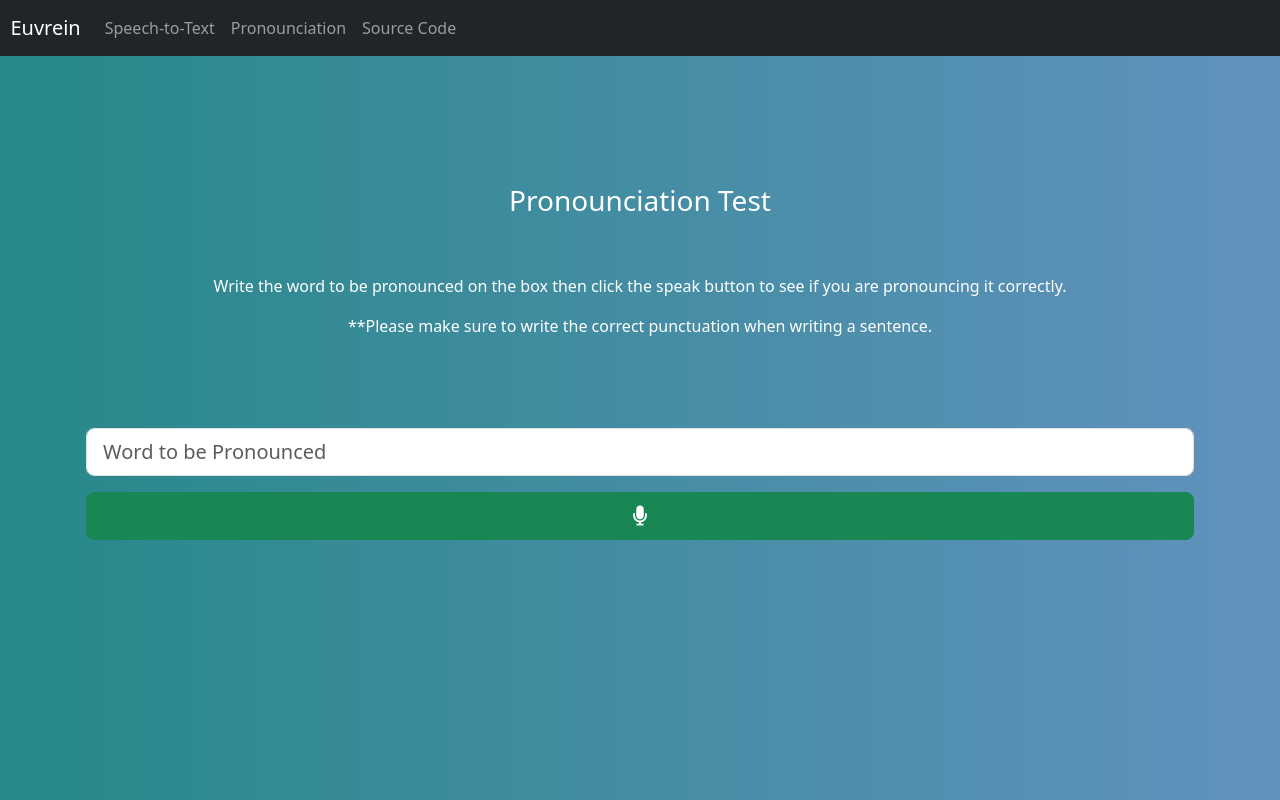
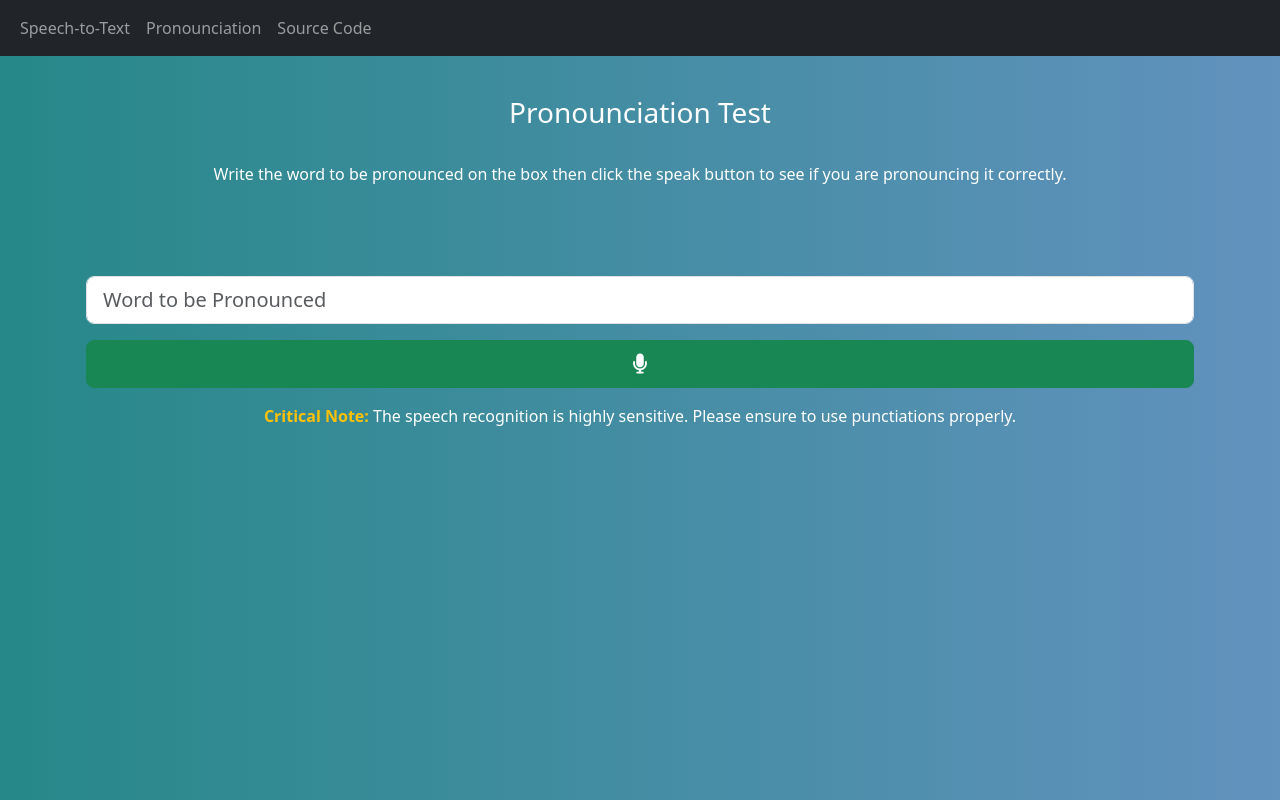
Before and after one commit to euvrein/speech_recognition, a plain HTML site: page pages/pronounciation.html in a window 1280 px wide. Drawn offline with Linux system fonts and the light colour scheme.

Commit message:
fixed navbar

```diff
--- a/pages/pronounciation.html
+++ b/pages/pronounciation.html
@@ -10,12 +10,8 @@
         <link href="../css/main.css" rel="stylesheet">
     </head>
     <body>
-        <nav class="navbar navbar-expand-lg navbar-dark bg-dark">
-            <a class="navbar-brand">&nbsp;&nbsp;Euvrein</a>
-            <button class="navbar-toggler" type="button" data-toggle="collapse" data-target="#navbarNav" aria-controls="navbarNav" aria-expanded="false" aria-label="Toggle navigation">
-              <span class="navbar-toggler-icon"></span>
-            </button>
-            <div class="collapse navbar-collapse" id="navbarNav">
+        <nav class="navbar navbar-expand-sm bg-dark navbar-dark">
+            <div class="container-fluid">
               <ul class="navbar-nav">
                 <li class="nav-item">
                     <a class="nav-link" href="./home.html">Speech-to-Text</a>
@@ -29,13 +25,12 @@
               </ul>
             </div>
         </nav>
+
         <div class="container">
-            <div class="row p-3 mt-5 text-center">
-                <h3 class="mt-3 p-5 text-white">Pronounciation Test</h3>
+            <div class="row p-3 text-center">
+                <h3 class="p-4 text-white">Pronounciation Test</h3>
 
                 <p class="text-white">Write the word to be pronounced on the box then click the speak button to see if you are pronouncing it correctly.</p>
-                <p class="text-white">**Please make sure to write the correct punctuation when writing a sentence.</p>
-
 
                 <div id="status" class="alert alert-success" role="alert">
                     Listening...
@@ -52,6 +47,11 @@
                 <button id="pronounce" class="mt-3 btn btn-success btn-lg">
                     <i class="fa-solid fa-microphone"></i>
                 </button>
+
+                <div class="text-center">
+                    <p class="m-3 text-white text-center"><strong class="text-warning">Critical Note:</strong> The speech recognition is highly sensitive. Please ensure to use punctiations properly.</p>
+                </div>
+
             </div>
         </div>
 
```
Also changed, not shown: pages/home.html (+3 -6 lines). Lines whose indentation alone changed are shown as unchanged.
